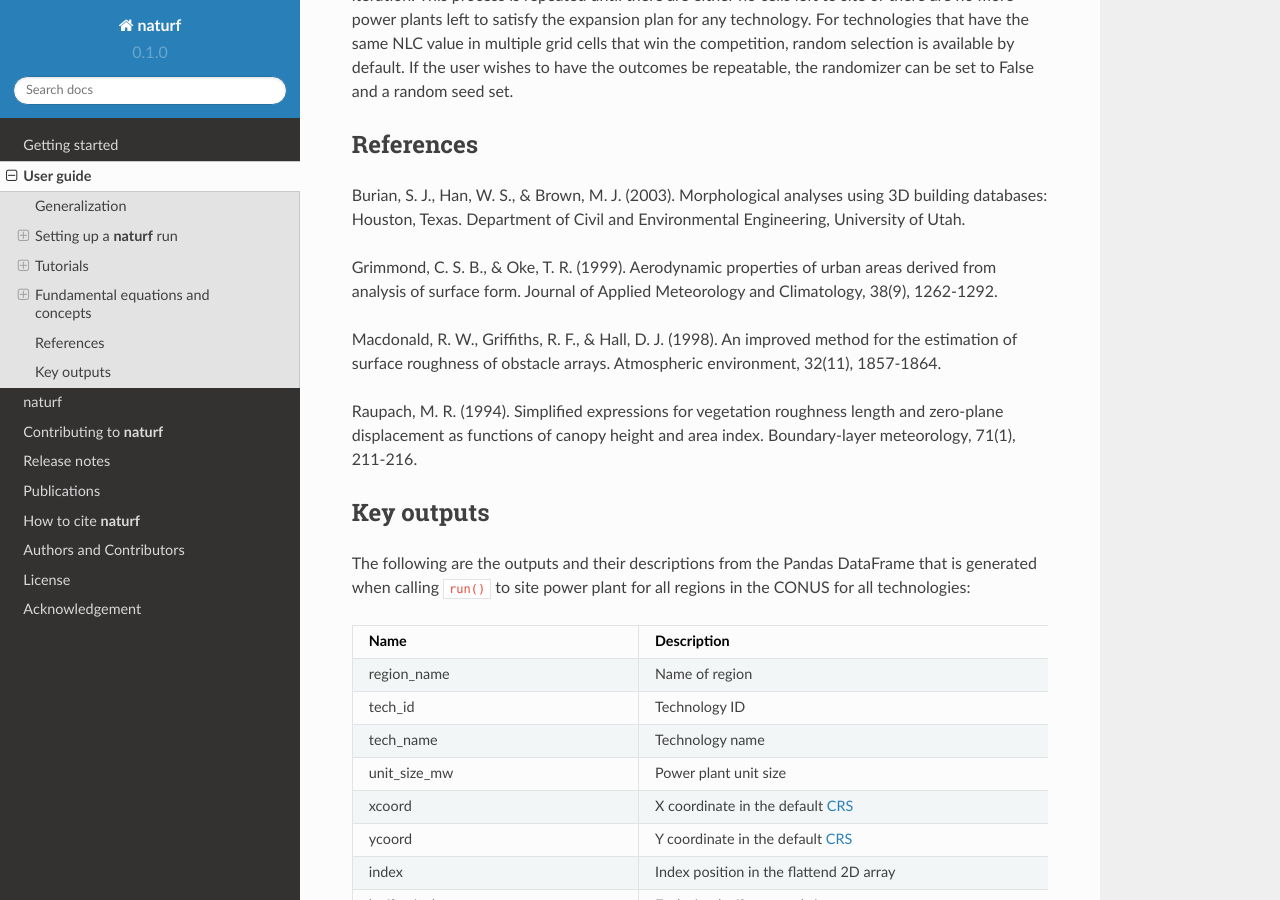
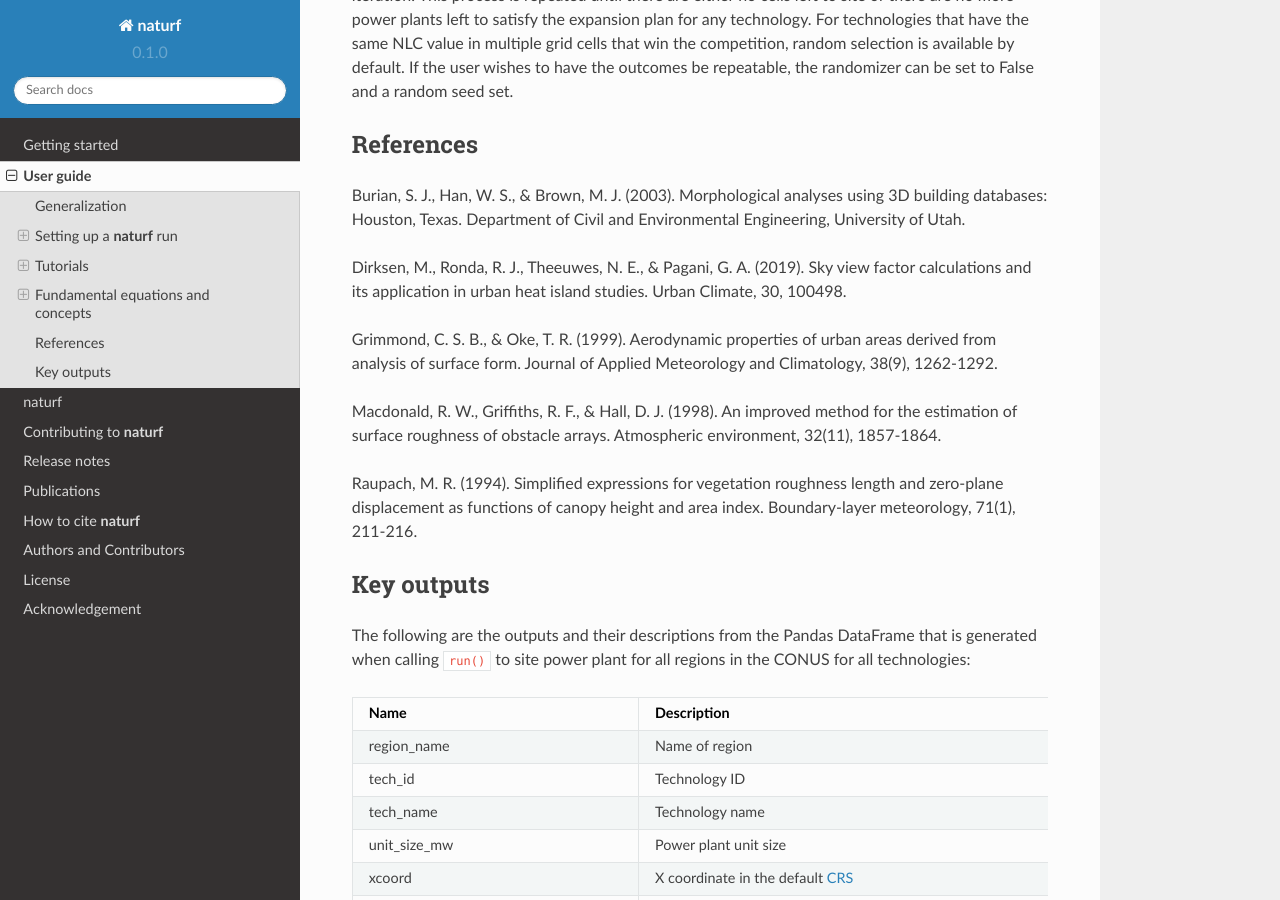
Before and after one commit to IMMM-SFA/naturf, a Sphinx documentation site: the page built from docs/source/user_guide.rst, in a window 1280 px wide and 900 px high, scrolled down 19495 px. Built offline with Sphinx 7.4.7 and the Read the Docs theme 2.0.0, drawn with Linux system fonts in a browser that asks for light colours; formulas are drawn with MathJax 3; some of the changed text lies outside the part shown.

Commit message:
added reference for svf

```diff
--- a/docs/source/user_guide.rst
+++ b/docs/source/user_guide.rst
@@ -589,7 +589,7 @@ Sky-View Factor (102)
 
 **Not yet implemented**
 
-The fraction of visible sky in a given area. ()
+The fraction of visible sky in a given area. (Dirksen et al. 2019, Eq. 1)
 
 .. math::
 
@@ -738,6 +738,8 @@ References
 
 Burian, S. J., Han, W. S., & Brown, M. J. (2003). Morphological analyses using 3D building databases: Houston, Texas. Department of Civil and Environmental Engineering, University of Utah.
 
+Dirksen, M., Ronda, R. J., Theeuwes, N. E., & Pagani, G. A. (2019). Sky view factor calculations and its application in urban heat island studies. Urban Climate, 30, 100498.
+
 Grimmond, C. S. B., & Oke, T. R. (1999). Aerodynamic properties of urban areas derived from analysis of surface form. Journal of Applied Meteorology and Climatology, 38(9), 1262-1292.
 
 Macdonald, R. W., Griffiths, R. F., & Hall, D. J. (1998). An improved method for the estimation of surface roughness of obstacle arrays. Atmospheric environment, 32(11), 1857-1864.
```
